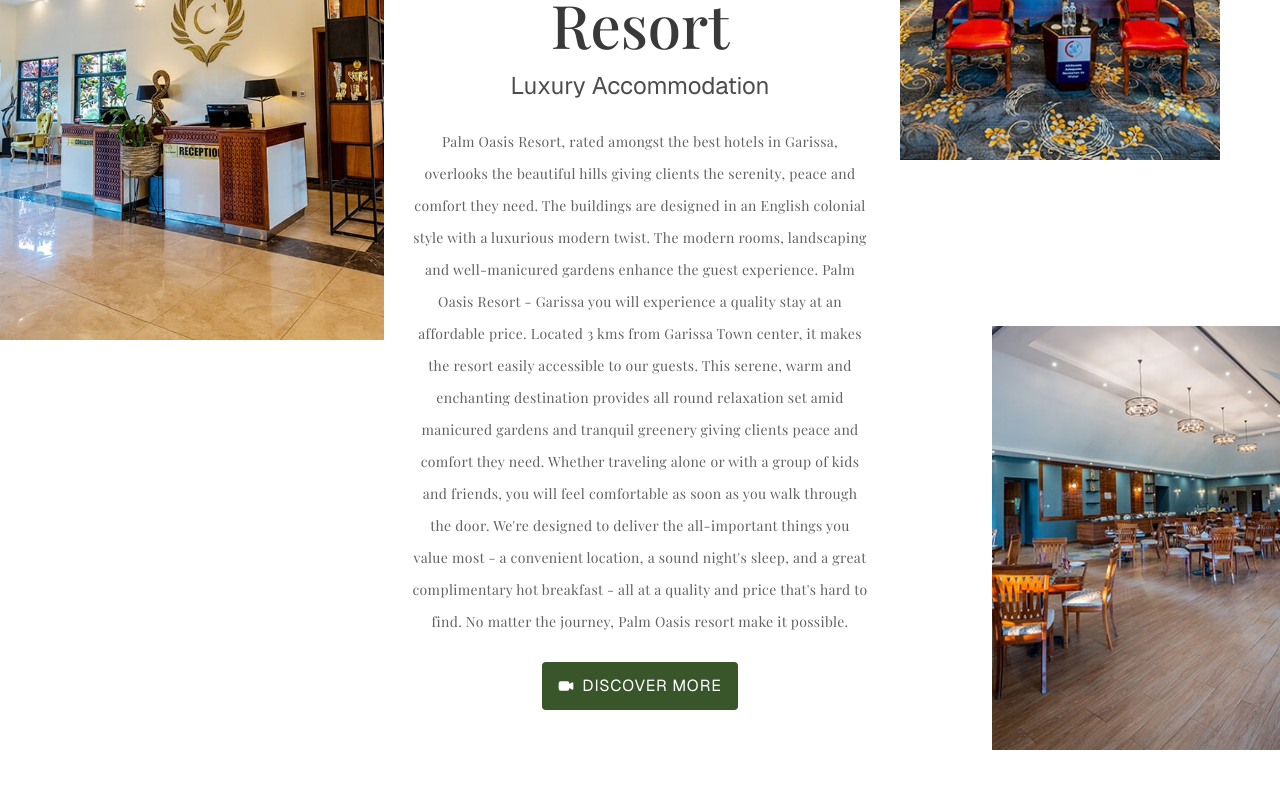
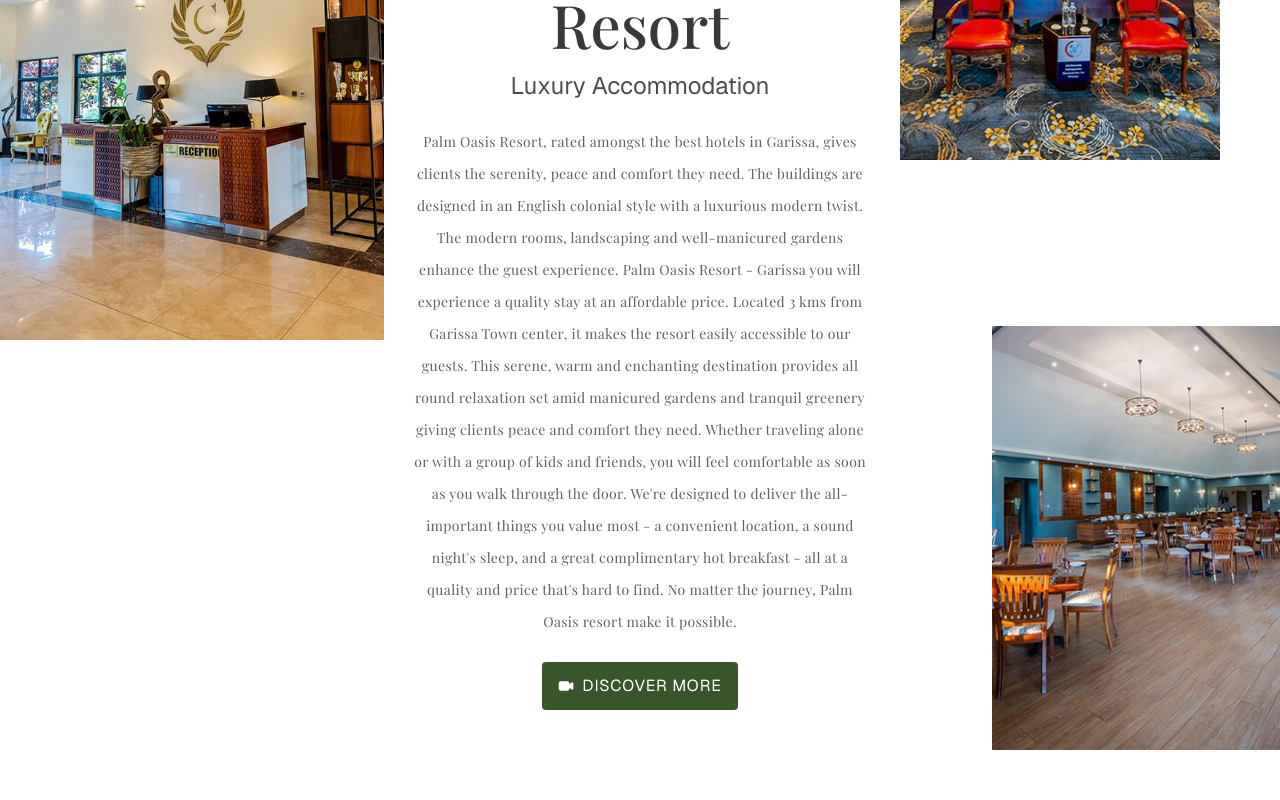
Before and after one commit to EvansRobbie/palm-resort, a Next.js app: page / in a window 1280 px wide. Shown: the part 1000-1800 px from the top of the page. Built offline with nearby package versions, Linux system fonts and the light colour scheme; a web font is replaced by a local one.

Commit message:
update wording

```diff
--- a/src/_data/data.ts
+++ b/src/_data/data.ts
@@ -5,7 +5,7 @@
     'Experience luxury and comfort at Palm Oasis Resort, the best hotel in Garissa, Kenya. Enjoy top-notch amenities, exquisite rooms, and exceptional service for an unforgettable stay.',
   partners: [
     {
-      logo: '/country.jpeg',
+      logo: '/county.jpeg',
       name: 'County Government of Garissa',
     },
     {
--- a/src/components/home/introduction.tsx
+++ b/src/components/home/introduction.tsx
@@ -51,23 +51,23 @@
             </div>
 
             <p className='text-sm text-pretty tracking-wide text-foreground/80 leading-8 max-w-2xl font-serif'>
-              Palm Oasis Resort, rated amongst the best hotels in Garissa,
-              overlooks the beautiful hills giving clients the serenity, peace
-              and comfort they need. The buildings are designed in an English
-              colonial style with a luxurious modern twist. The modern rooms,
-              landscaping and well-manicured gardens enhance the guest
-              experience. Palm Oasis Resort - Garissa you will experience a
-              quality stay at an affordable price. Located 3 kms from Garissa
-              Town center, it makes the resort easily accessible to our guests.
-              This serene, warm and enchanting destination provides all round
-              relaxation set amid manicured gardens and tranquil greenery giving
-              clients peace and comfort they need. Whether traveling alone or
-              with a group of kids and friends, you will feel comfortable as
-              soon as you walk through the door. We&apos;re designed to deliver
-              the all-important things you value most - a convenient location, a
-              sound night&apos;s sleep, and a great complimentary hot breakfast
-              - all at a quality and price that&apos;s hard to find. No matter
-              the journey, Palm Oasis resort make it possible.
+              Palm Oasis Resort, rated amongst the best hotels in Garissa, gives
+              clients the serenity, peace and comfort they need. The buildings
+              are designed in an English colonial style with a luxurious modern
+              twist. The modern rooms, landscaping and well-manicured gardens
+              enhance the guest experience. Palm Oasis Resort - Garissa you will
+              experience a quality stay at an affordable price. Located 3 kms
+              from Garissa Town center, it makes the resort easily accessible to
+              our guests. This serene, warm and enchanting destination provides
+              all round relaxation set amid manicured gardens and tranquil
+              greenery giving clients peace and comfort they need. Whether
+              traveling alone or with a group of kids and friends, you will feel
+              comfortable as soon as you walk through the door. We&apos;re
+              designed to deliver the all-important things you value most - a
+              convenient location, a sound night&apos;s sleep, and a great
+              complimentary hot breakfast - all at a quality and price
+              that&apos;s hard to find. No matter the journey, Palm Oasis resort
+              make it possible.
             </p>
 
             <Button
--- a/src/components/home/partners.tsx
+++ b/src/components/home/partners.tsx
@@ -5,7 +5,7 @@
   return (
     <section className='py-16 '>
       <div className='flex flex-col px-4 gap-2 md:gap-4 items-center'>
-        <h2 className='font-serif font-medium text-5xl justify-center md:justify-start'>
+        <h2 className='font-serif font-medium text-4xl md:text-6xl justify-center md:justify-start'>
           Our Trusted Partners
         </h2>
         <p className='text-base font-serif  text-center max-w-180'>
```
